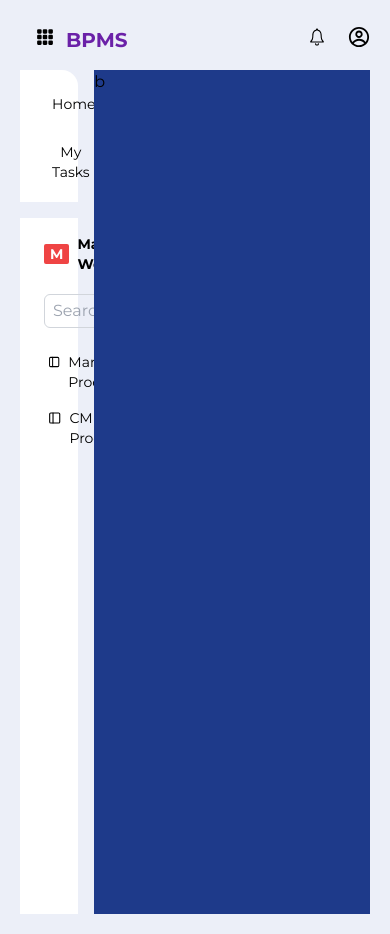
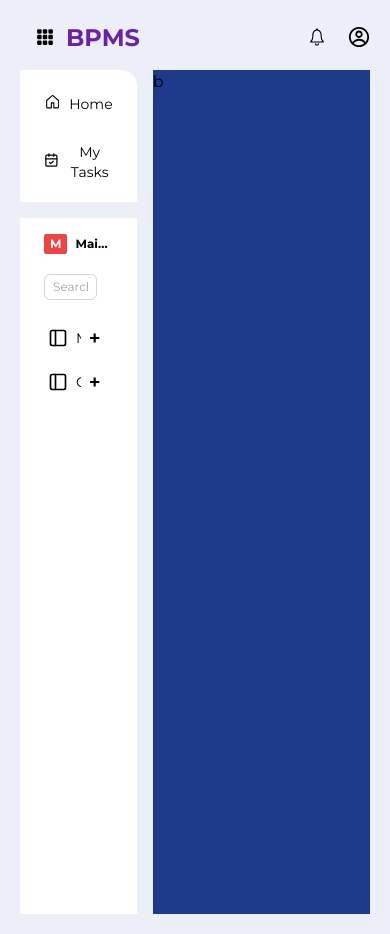
Before and after one commit to zeeshanhaider5121472/NextJS-Business-Management-System, a Next.js app: page / in a window 390 px wide. Built offline with nearby package versions, Linux system fonts and the light colour scheme.

Commit message:
Leftside ui responsive

```diff
--- a/src/app/components/Header.tsx
+++ b/src/app/components/Header.tsx
@@ -5,9 +5,9 @@ import { IoIosNotificationsOutline } from "react-icons/io";
 const Header = () => {
   return (
     <div className="flex flex-row items-center justify-between pb-4 pl-4">
-      <div className="flex flex-row items-center">
+      <div className="flex  items-center ">
         <BsGrid3X3GapFill className="mr-3 cursor-pointer" size={18} />
-        <p className="font-bold text-xl mr-5 pt-1.5 text-purple-800">BPMS</p>
+        <p className="font-bold text-2xl mr-5 pt-0.5 text-purple-800">BPMS</p>
       </div>
 
       <div className="flex flex-row items-center ">
--- a/src/app/components/LeftSplitScreen.tsx
+++ b/src/app/components/LeftSplitScreen.tsx
@@ -3,7 +3,7 @@ import TopScreen from "./leftsplitscreen_comp/TopScreen";
 
 const LeftSplitScreen = () => {
   return (
-    <div className="flex flex-col w-1/6 mr-4 ">
+    <div className="flex flex-col w-1/3 md:w-1/4 lg:w-1/5 mr-4 ">
       <TopScreen />
       <BottomScreen />
     </div>
--- a/src/app/components/RightSplitScreen.tsx
+++ b/src/app/components/RightSplitScreen.tsx
@@ -1,5 +1,5 @@
 const RightSplitScreen = () => {
-  return <div className="bg-blue-900 flex-grow">b</div>;
+  return <div className="bg-blue-900 flex flex-grow">b</div>;
 };
 
 export default RightSplitScreen;
--- a/src/app/components/SplitScreen.tsx
+++ b/src/app/components/SplitScreen.tsx
@@ -6,6 +6,7 @@ const SplitScreen = () => {
     <div className="flex flex-row h-screen">
       <LeftSplitScreen />
       <RightSplitScreen />
+
     </div>
   );
 };
--- a/src/app/components/leftsplitscreen_comp/BottomScreen.tsx
+++ b/src/app/components/leftsplitscreen_comp/BottomScreen.tsx
@@ -1,28 +1,52 @@
 import { FiSidebar } from "react-icons/fi";
+
+{
+  /* Left side */
+}
+{
+  /* <div className="w-1/3 md:w-1/4 lg:w-1/5 p-4 bg-gray-100">
+          <button className="w-full mb-2 px-2 py-1 text-sm md:text-base lg:text-lg bg-blue-500 text-white rounded">
+            Button
+          </button>
+          <p className="text-xs md:text-sm lg:text-base">
+            Responsive text content
+          </p>
+        </div> */
+}
+
+{
+  /* Right side */
+}
+{
+  /* <div className="flex-grow p-4 bg-white">sjdj</div>
+      </div> */
+}
 
 const BottomScreen = () => {
   const projArr = ["Marketing Process", "CME Process"];
   return (
     <div className="flex-grow mt-4 bg-white p-1 pt-4 pr-6 pl-6 pb-4 w-full">
-      <div className="flex flex-row items-center cursor-default">
-        <p className="bg-red-500 h-5 px-1.5 text-white font-bold mr-2 rounded-sm flex items-center text-sm">
+      <div className="flex flex-row items-center cursor-default ">
+        <p className="bg-red-500 h-5 px-1.5 text-white font-bold mr-2 rounded-sm flex items-center text-xs md:text-sm lg:text-base">
           M
         </p>
-        <h3 className="text-sm sm:text-base font-bold">Main Workspace</h3>
+        <h3 className="text-xs md:text-sm lg:text-base font-bold truncate">
+          Main Workspace
+        </h3>
       </div>
 
       <div className="mt-5 mb-5 pr-2">
-        <label className="input input-bordered  flex items-center gap-2 pb-5">
+        <label className="flex input input-bordered  min-w-0 flex-1 items-center gap-2 pb-5 text-xs md:text-sm lg:text-base">
           <input
             type="text"
-            className="grow pl-2 pr-2 pb-1 pt-1 bg-transparent border rounded-md border-gray-300"
+            className="  min-w-0 flex-1 pl-2 pr-2 pb-1 pt-1 bg-transparent border rounded-md border-gray-300"
             placeholder="Search"
           />
           <svg
             xmlns="http://www.w3.org/2000/svg"
             viewBox="0 0 16 16"
             fill="currentColor"
-            className="h-5 w-5 opacity-70 cursor-pointer"
+            className="h-5 w-0 opacity-70 cursor-pointer flex-shrink-0 xl:w-5"
           >
             <path
               fillRule="evenodd"
@@ -33,15 +57,14 @@ const BottomScreen = () => {
         </label>
 
         {projArr.map((item) => (
-          <div
-            key={item}
-            className="p-1 pb-0 mb-3 flex flex-row justify-between  "
-          >
-            <div className="flex gap-2 text-sm">
-              <FiSidebar size={20} />
-              {item}
+          <div key={item} className="p-1 pb-0 mb-3 flex items-center">
+            <div className="flex items-center gap-2 min-w-0 flex-1">
+              <FiSidebar size={20} className="flex-shrink-0" />
+              <span className="truncate text-sm">{item}</span>
             </div>
-            <button className="text-xl font-semibold">+</button>
+            <button className="text-xl font-semibold flex-shrink-0 ml-2">
+              +
+            </button>
           </div>
         ))}
       </div>
--- a/src/app/components/leftsplitscreen_comp/TopScreen.tsx
+++ b/src/app/components/leftsplitscreen_comp/TopScreen.tsx
@@ -4,7 +4,7 @@ import { LuCalendarCheck } from "react-icons/lu";
 const TopScreen = () => {
   return (
     <div className="flex flex-col bg-white w-full pt-4 pr-4 pl-4 pb-4 rounded-tr-2xl">
-      <button className="flex flex-row p-1 pl-2 pr-2 items-center rounded-sm cursor-pointer focus:bg-blue-300 transition duration-150 ease-in-out focus:outline-none">
+      <button className="flex flex-row p-1 w-full pl-2 pr-2 items-center rounded-sm cursor-pointer focus:bg-blue-300 transition duration-150 ease-in-out focus:outline-none">
         <GoHome className="mr-2" size={20} />
         <p className="text-sm sm:text-base mt-1">Home</p>
       </button>
```
